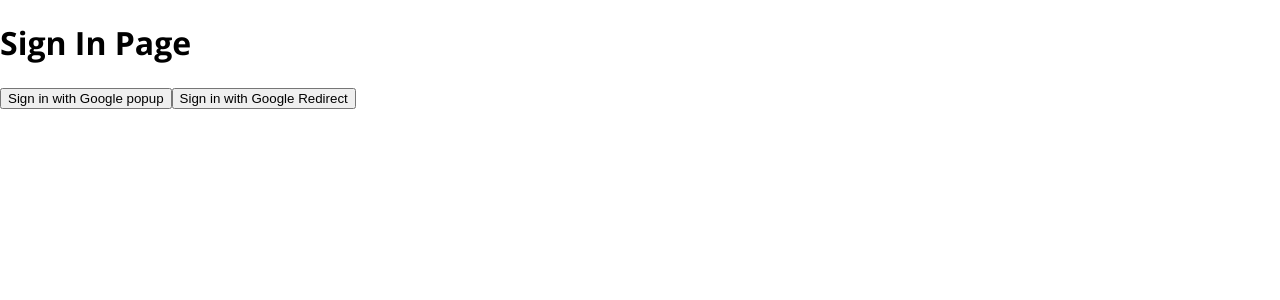
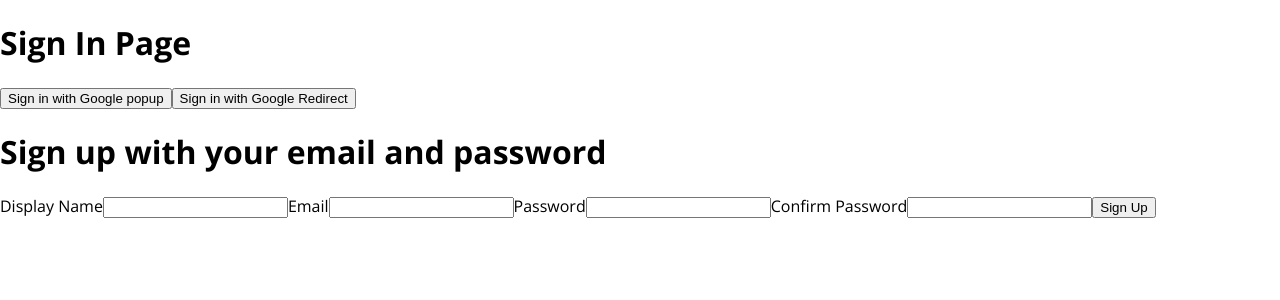
Before and after one commit to SirriCelles/crown-clothing, a React (Create React App) app: page /sign-in in a window 1280 px wide. Shown: the top 300 px of the page. Built offline with nearby package versions, Linux system fonts and the light colour scheme; a web font is replaced by a local one.

Commit message:
add signup form

```diff
--- /dev/null
+++ b/src/components/sign-up-form/sign-up-form.component.jsx
@@ -0,0 +1,69 @@
+import { useState } from "react";
+
+const defaultFormFields = {
+  displayName: "",
+  email: "",
+  password: "",
+  confirmPassword: "",
+};
+
+const SignUpForm = () => {
+  const [formFields, setFormFields] = useState(defaultFormFields);
+  const { displayName, email, password, confirmPassword } = formFields;
+
+  console.log(formFields);
+
+  const handleChange = (event) => {
+    const { name, value } = event.target;
+
+    setFormFields({...formFields, [name]: value });
+  };
+
+  return (
+    <div>
+      <h1>Sign up with your email and password</h1>
+      <form onSubmit={() => {}}>
+        <label>Display Name</label>
+        <input
+          type="text"
+          required
+          onChange={handleChange}
+          name="displayName"
+          value={displayName}
+
+        />
+
+        <label>Email</label>
+        <input
+            type="email"
+            required
+            onChange={handleChange}
+            name="email"
+            value={email}
+        />
+
+        <label>Password</label>
+        <input
+          type="password"
+          required
+          onChange={handleChange}
+          name="password"
+          value={password}
+        />
+
+        <label>Confirm Password</label>
+        <input
+          type="password"
+          required
+          onChange={handleChange}
+          name="confirmPassword"
+          value={confirmPassword}
+        />
+
+        <button type="submit">Sign Up</button>
+      </form>
+    </div>
+  );
+};
+
+export default SignUpForm;
--- a/src/routes/signin/sign-in.component.jsx
+++ b/src/routes/signin/sign-in.component.jsx
@@ -1,8 +1,9 @@
-import { useEffect } from "react";
-import { getRedirectResult } from "firebase/auth";
+// import { useEffect } from "react";
+// import { getRedirectResult } from "firebase/auth";
 
+import SignUpForm from "../../components/sign-up-form/sign-up-form.component";
 import {
-    auth,
+    // auth,
     signInWithGooglePopup,
     createUserDocumentFromAuth,
     signInWithGoogleRedirect
@@ -27,6 +28,8 @@
             <h1>Sign In Page</h1>
             <button onClick={ logGoogleUser }>Sign in with Google popup</button>
             <button onClick={ signInWithGoogleRedirect }>Sign in with Google Redirect</button>
+
+            <SignUpForm></SignUpForm>
         </div>
     )
 }
--- a/src/utils/firebase/firebase.utils.jsx
+++ b/src/utils/firebase/firebase.utils.jsx
@@ -48,7 +48,7 @@
 export const signInWithGooglePopup = () => signInWithPopup(auth, provider);
 
 // Signin with Redirect. This is because we instatiated just Google Provider
-export const signInWithGoogleRedirect  = () => signInWithGoogleRedirect(auth, provider);
+export const signInWithGoogleRedirect  = () => signInWithRedirect(auth, provider);
 
 
 // can access the DB. directly points to the dp inside the FB console
```
